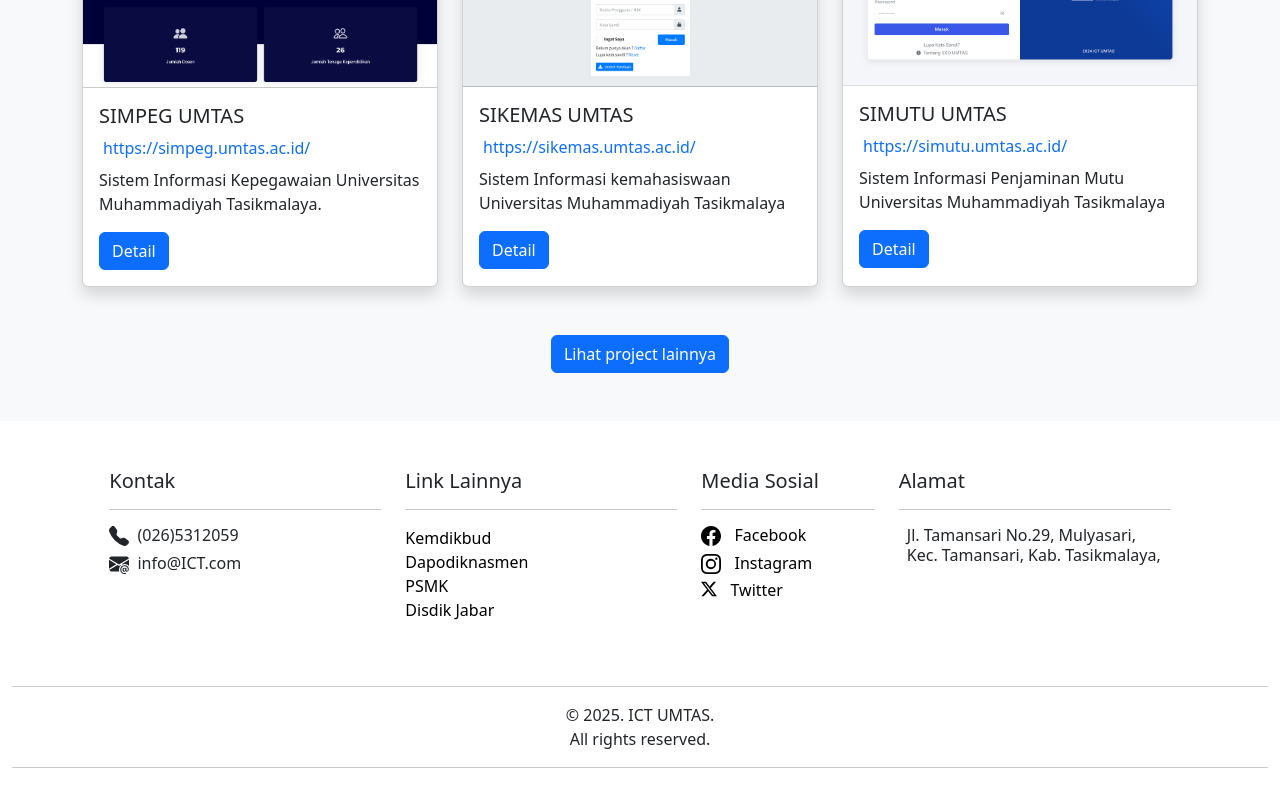
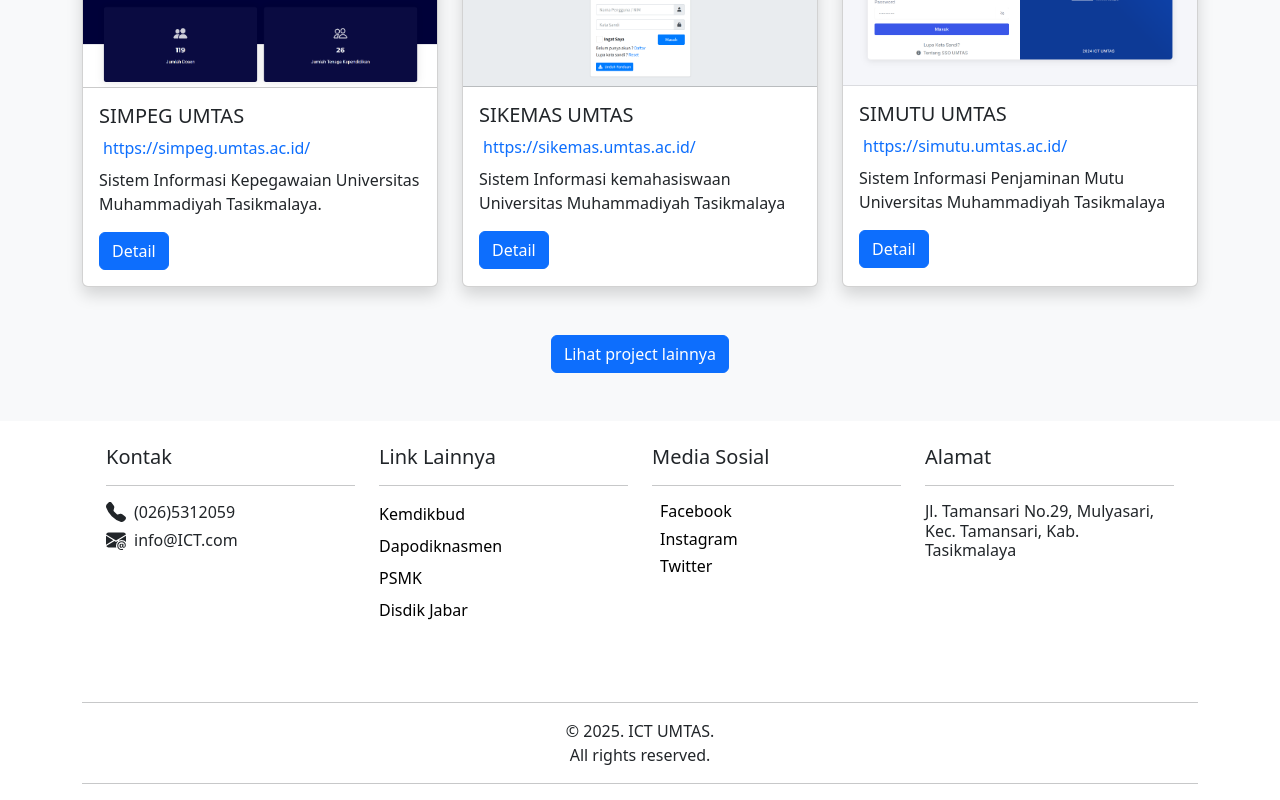
Before and after one commit to pkl-umtas/ICT-UMTAS, a Nuxt app: page / in a window 1280 px wide. Shown: the part 1466-2266 px from the top of the page. Built offline with nearby package versions, Linux system fonts and the light colour scheme.

Commit message:
Update Footer.vue

```diff
--- a/components/Footer.vue
+++ b/components/Footer.vue
@@ -1,19 +1,21 @@
 <template>
     <div class="container">
-        <div class="row d-flex justify-content-center p-5">
-            <div class="col-3 kontak">
+      <div class="row row-cols-1 row-cols-sm-2 row-cols-md-2 row-cols-lg-4 g-4 p-4">
+        <!-- Kontak -->
+        <div class="col">
+          <div class="kontak">
             <h5>Kontak</h5>
             <hr />
-                <div class="d-flex flex-column">
-                    <div class="d-flex">
+            <div class="d-flex flex-column gap-2">
+              <div class="d-flex align-items-center gap-2">
                 <svg xmlns="http://www.w3.org/2000/svg" width="20" height="20" fill="currentColor"
                   class="bi bi-telephone-fill" viewBox="0 0 16 16">
                   <path fill-rule="evenodd"
                     d="M1.885.511a1.745 1.745 0 0 1 2.61.163L6.29 2.98c.329.423.445.974.315 1.494l-.547 2.19a.68.68 0 0 0 .178.643l2.457 2.457a.68.68 0 0 0 .644.178l2.189-.547a1.75 1.75 0 0 1 1.494.315l2.306 1.794c.829.645.905 1.87.163 2.611l-1.034 1.034c-.74.74-1.846 1.065-2.877.702a18.6 18.6 0 0 1-7.01-4.42 18.6 18.6 0 0 1-4.42-7.009c-.362-1.03-.037-2.137.703-2.877z" />
                 </svg>
-                        <h6>(026)5312059</h6>
+                <h6 class="mb-0">(026)5312059</h6>
               </div>
-                    <div class="d-flex">
+              <div class="d-flex align-items-center gap-2">
                 <svg xmlns="http://www.w3.org/2000/svg" width="20" height="20" fill="currentColor"
                   class="bi bi-envelope-at-fill" viewBox="0 0 16 16">
                   <path
@@ -21,65 +23,54 @@
                   <path
                     d="M15.834 12.244c0 1.168-.577 2.025-1.587 2.025-.503 0-1.002-.228-1.12-.648h-.043c-.118.416-.543.643-1.015.643-.77 0-1.259-.542-1.259-1.434v-.529c0-.844.481-1.4 1.26-1.4.585 0 .87.333.953.63h.03v-.568h.905v2.19c0 .272.18.42.411.42.315 0 .639-.415.639-1.39v-.118c0-1.277-.95-2.326-2.484-2.326h-.04c-1.582 0-2.64 1.067-2.64 2.724v.157c0 1.867 1.237 2.654 2.57 2.654h.045c.507 0 .935-.07 1.18-.18v.731c-.219.1-.643.175-1.237.175h-.044C10.438 16 9 14.82 9 12.646v-.214C9 10.36 10.421 9 12.485 9h.035c2.12 0 3.314 1.43 3.314 3.034zm-4.04.21v.227c0 .586.227.8.581.8.31 0 .564-.17.564-.743v-.367c0-.516-.275-.708-.572-.708-.346 0-.573.245-.573.791" />
                 </svg>
-                        <h6>info@ICT.com</h6>
+                <h6 class="mb-0">info@ICT.com</h6>
               </div>
             </div>
           </div>
-            <div class="col-3 linkLainnya">
+        </div>
+
+        <!-- Link Lainnya -->
+        <div class="col">
           <h5>Link Lainnya</h5>
           <hr />
-                <ul class="list-group">
-                    <a href="https://www.kemdikbud.go.id/" target="_blank">Kemdikbud</a>
-                    <a href="https://dapo.dikdasmen.kemdikbud.go.id/" target="_blank">Dapodiknasmen</a>
-                    <a href="https://psmk.kemdikbud.go.id/" target="_blank">PSMK</a>
-                    <a href="https://disdik.jabarprov.go.id/" target="_blank">Disdik Jabar</a>
+          <ul class="list-unstyled d-flex flex-column gap-2">
+            <li><a href="https://www.kemdikbud.go.id/" target="_blank">Kemdikbud</a></li>
+            <li><a href="https://dapo.dikdasmen.kemdikbud.go.id/" target="_blank">Dapodiknasmen</a></li>
+            <li><a href="https://psmk.kemdikbud.go.id/" target="_blank">PSMK</a></li>
+            <li><a href="https://disdik.jabarprov.go.id/" target="_blank">Disdik Jabar</a></li>
           </ul>
         </div>
-            <div class="col-2 Medsos">
+
+        <!-- Media Sosial -->
+        <div class="col">
           <h5>Media Sosial</h5>
           <hr />
-                <div class="facebook">
-                    <a href="https://www.facebook.com/" class="d-flex gap-2"><svg
-                            xmlns="http://www.w3.org/2000/svg" width="20" height="20" fill="currentColor"
-                            class="bi bi-facebook" viewBox="0 0 16 16">
-                            <path
-                                d="M16 8.049c0-4.446-3.582-8.05-8-8.05C3.58 0-.002 3.603-.002 8.05c0 4.017 2.926 7.347 6.75 7.951v-5.625h-2.03V8.05H6.75V6.275c0-2.017 1.195-3.131 3.022-3.131.876 0 1.791.157 1.791.157v1.98h-1.009c-.993 0-1.303.621-1.303 1.258v1.51h2.218l-.354 2.326H9.25V16c3.824-.604 6.75-3.934 6.75-7.951" />
-                        </svg>
-                        <h6>Facebook</h6>
+          <div class="d-flex flex-column gap-2">
+            <a href="https://www.facebook.com/" class="d-flex align-items-center gap-2">
+              <i class="bi bi-facebook"></i>
+              <h6 class="mb-0">Facebook</h6>
             </a>
-                </div>
-                <div class="Insta">
-                    <a href="https://www.instagram.com/smkn4tasikmalaya/#" class="d-flex gap-2"><svg
-                            xmlns="http://www.w3.org/2000/svg" width="20" height="20" fill="currentColor"
-                            class="bi bi-instagram" viewBox="0 0 16 16">
-                            <path
-                                d="M8 0C5.829 0 5.556.01 4.703.048 3.85.088 3.269.222 2.76.42a3.9 3.9 0 0 0-1.417.923A3.9 3.9 0 0 0 .42 2.76C.222 3.268.087 3.85.048 4.7.01 5.555 0 5.827 0 8.001c0 2.172.01 2.444.048 3.297.04.852.174 1.433.372 1.942.205.526.478.972.923 1.417.444.445.89.719 1.416.923.51.198 1.09.333 1.942.372C5.555 15.99 5.827 16 8 16s2.444-.01 3.298-.048c.851-.04 1.434-.174 1.943-.372a3.9 3.9 0 0 0 1.416-.923c.445-.445.718-.891.923-1.417.197-.509.332-1.09.372-1.942C15.99 10.445 16 10.173 16 8s-.01-2.445-.048-3.299c-.04-.851-.175-1.433-.372-1.941a3.9 3.9 0 0 0-.923-1.417A3.9 3.9 0 0 0 13.24.42c-.51-.198-1.092-.333-1.943-.372C10.443.01 10.172 0 7.998 0zm-.717 1.442h.718c2.136 0 2.389.007 3.232.046.78.035 1.204.166 1.486.275.373.145.64.319.92.599s.453.546.598.92c.11.281.24.705.275 1.485.039.843.047 1.096.047 3.231s-.008 2.389-.047 3.232c-.035.78-.166 1.203-.275 1.485a2.5 2.5 0 0 1-.599.919c-.28.28-.546.453-.92.598-.28.11-.704.24-1.485.276-.843.038-1.096.047-3.232.047s-2.39-.009-3.233-.047c-.78-.036-1.203-.166-1.485-.276a2.5 2.5 0 0 1-.92-.598 2.5 2.5 0 0 1-.6-.92c-.109-.281-.24-.705-.275-1.485-.038-.843-.046-1.096-.046-3.233s.008-2.388.046-3.231c.036-.78.166-1.204.276-1.486.145-.373.319-.64.599-.92s.546-.453.92-.598c.282-.11.705-.24 1.485-.276.738-.034 1.024-.044 2.515-.045zm4.988 1.328a.96.96 0 1 0 0 1.92.96.96 0 0 0 0-1.92m-4.27 1.122a4.109 4.109 0 1 0 0 8.217 4.109 4.109 0 0 0 0-8.217m0 1.441a2.667 2.667 0 1 1 0 5.334 2.667 2.667 0 0 1 0-5.334" />
-                        </svg>
-                        <h6>Instagram</h6>
+            <a href="https://www.instagram.com/smkn4tasikmalaya/#" class="d-flex align-items-center gap-2">
+              <i class="bi bi-instagram"></i>
+              <h6 class="mb-0">Instagram</h6>
             </a>
-                </div>
-                <div class="twit">
-                    <a href="https://x.com/4smkn " class="d-flex gap-2"><svg xmlns="http://www.w3.org/2000/svg"
-                            width="16" height="16" fill="currentColor" class="bi bi-twitter-x" viewBox="0 0 16 16">
-                            <path
-                                d="M12.6.75h2.454l-5.36 6.142L16 15.25h-4.937l-3.867-5.07-4.425 5.07H.316l5.733-6.57L0 .75h5.063l3.495 4.633L12.601.75Zm-.86 13.028h1.36L4.323 2.145H2.865z" />
-                        </svg>
-                        <h6>Twitter</h6>
+            <a href="https://x.com/4smkn" class="d-flex align-items-center gap-2">
+              <i class="bi bi-twitter-x"></i>
+              <h6 class="mb-0">Twitter</h6>
             </a>
           </div>
         </div>
-            <div class="col-3 alamat">
+
+        <!-- Alamat -->
+        <div class="col">
           <h5>Alamat</h5>
           <hr />
-                <h6>Jl. Tamansari No.29, Mulyasari, Kec. Tamansari, Kab. Tasikmalaya, </h6>
-
-                <!-- <iframe
-                    src="https://www.google.com/maps/embed?pb=!1m18!1m12!1m3!1d3957.213163631709!2d108.25189907588084!3d-7.329939972091708!2m3!1f0!2f0!3f0!3m2!1i1024!2i768!4f13.1!3m3!1m2!1s0x2e6f59eeb6bda36f%3A0xa9e724a275da6c2d!2sSMK%20Negeri%204%20Tasikmalaya!5e0!3m2!1sid!2sid!4v1735283189045!5m2!1sid!2sid"
-                    width="300" height="300" style="border: 0"  loading="lazy"
-                    referrerpolicy="no-referrer-when-downgrade"></iframe> -->
+          <h6>Jl. Tamansari No.29, Mulyasari, Kec. Tamansari, Kab. Tasikmalaya</h6>
         </div>
       </div>
-        <div class="row">
+
+      <!-- Footer -->
+      <div class="row mt-4">
         <div class="col">
           <hr />
           <p class="text-center">
@@ -93,17 +84,12 @@
   </template>
 
   <style scoped>
-.container {
-    margin: 0;
-    max-width: 100%;
-}
-
-h6 {
-    margin-left: 3%;
-}
-
   a {
     color: black;
     text-decoration: none;
   }
+
+  a:hover {
+    text-decoration: underline;
+  }
   </style>
```
Lines whose indentation alone changed are shown as unchanged.
